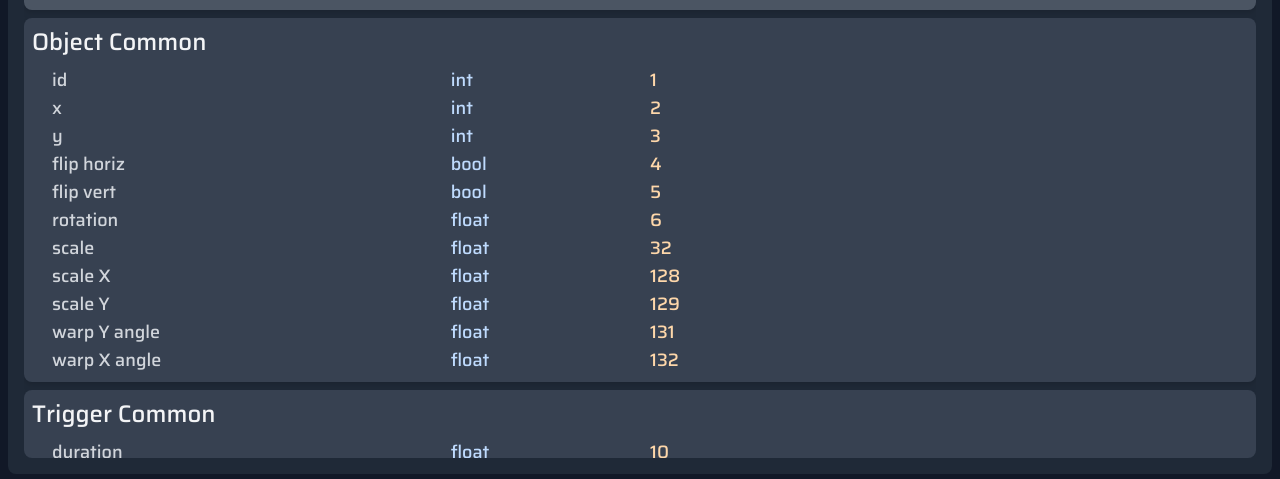
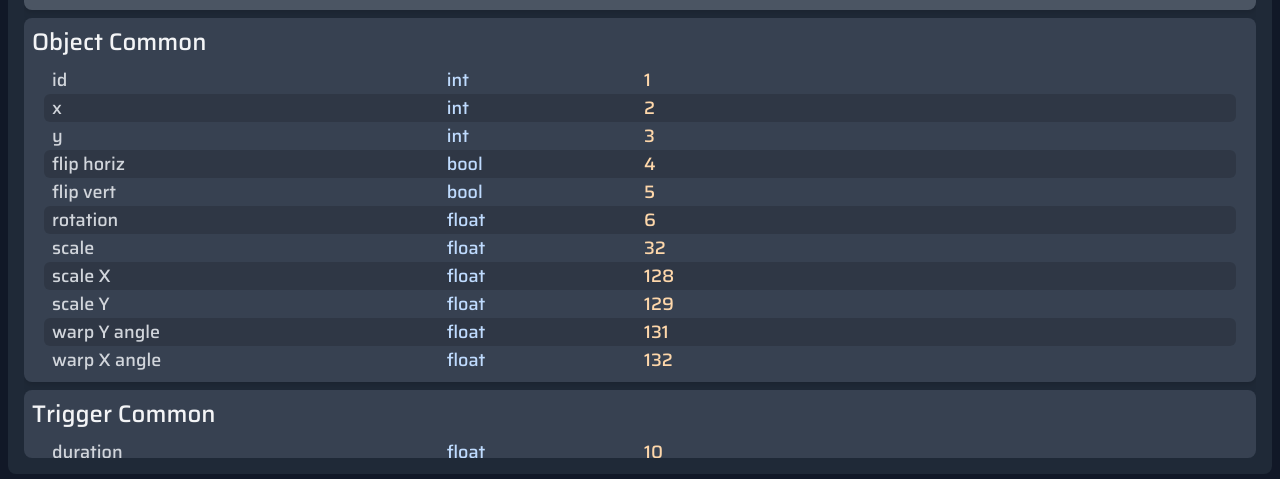
Before and after one commit to FlowVix/gd-info-explorer, a Svelte app: page / in a window 1280 px wide. Shown: the part 318-797 px from the top of the page. Built offline with nearby package versions, Linux system fonts and the light colour scheme.

Commit message:
rows alternate background brightness

```diff
--- a/src/props/ObjProps.svelte
+++ b/src/props/ObjProps.svelte
@@ -64,9 +64,13 @@
                 ><Highlighted text={name} search={trimmedSearch} /></span
             >
 
-            <div class="flex flex-col h-full pl-5">
+            <div
+                class="flex flex-col h-full px-3 [&>*:nth-child(2n)]:bg-black/15"
+            >
                 {#each v as [name, { type, id, note }]}
-                    <div class="flex justify-stretch h-full text-gray-300">
+                    <div
+                        class="flex justify-stretch h-full text-gray-300 rounded-md pl-2"
+                    >
                         <div class="h-full flex-[2]">
                             <Highlighted text={name} search={trimmedSearch} />
                         </div>
```
